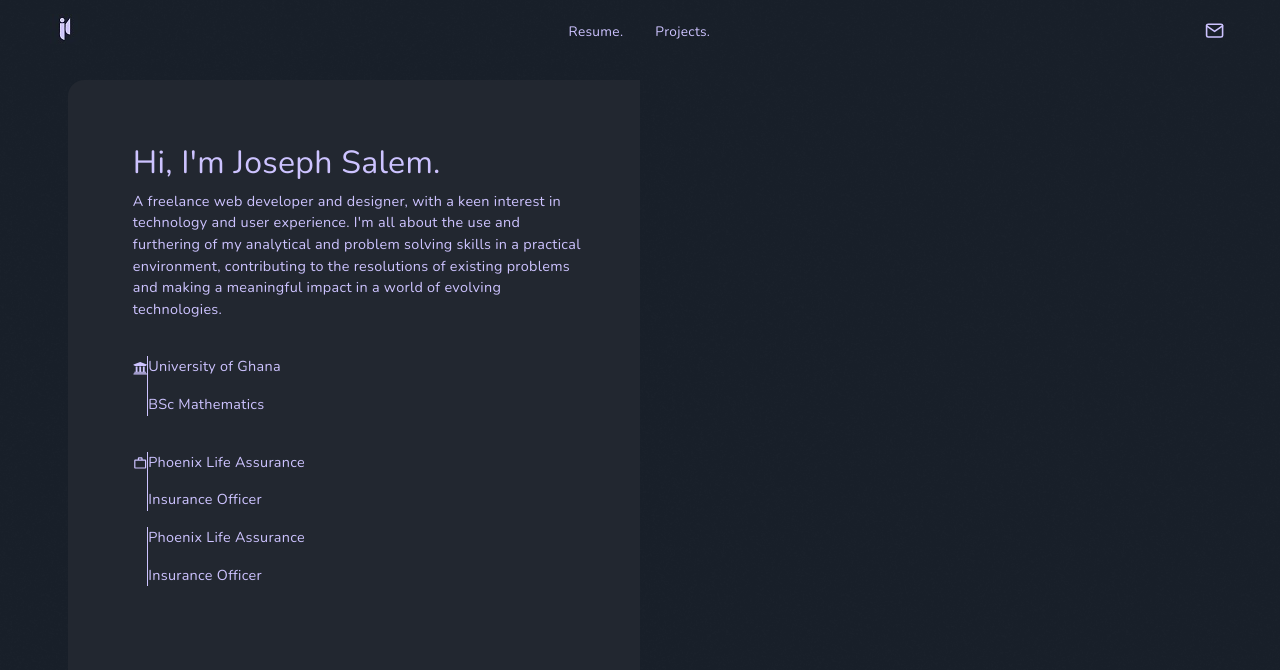
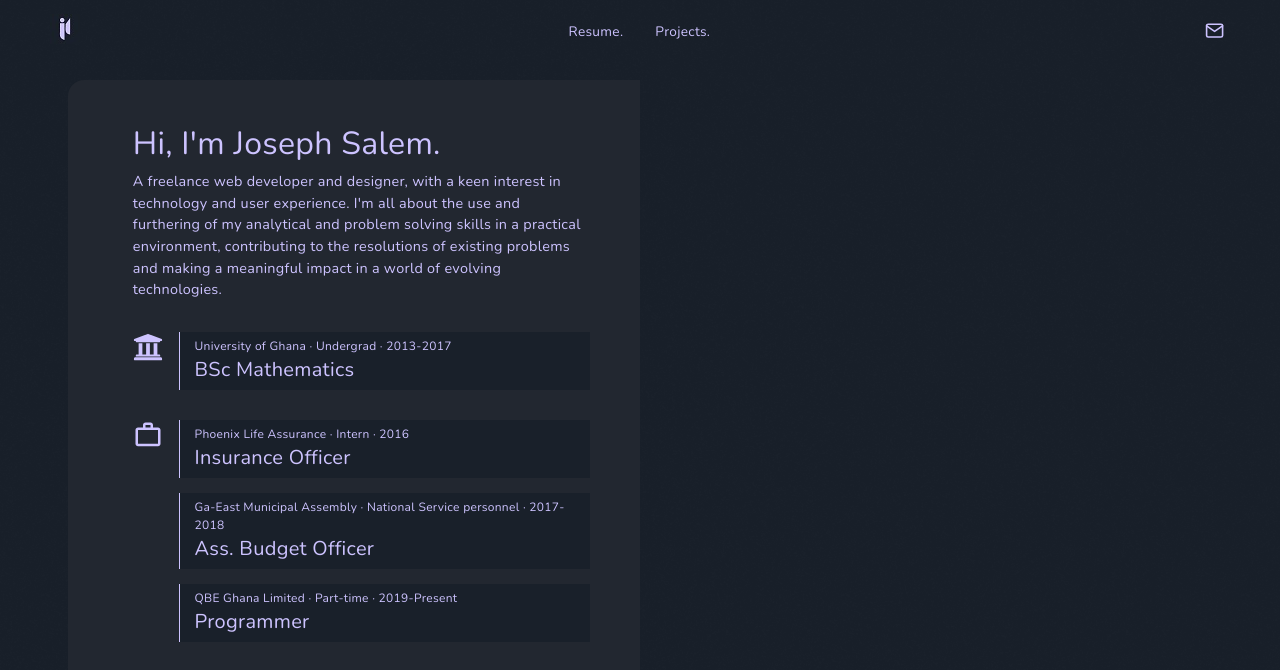
Before and after one commit to JoeSal777/joesal-portifolio, a React (Create React App) app: page /resume in a window 1280 px wide. Shown: the top 670 px of the page. Built offline with nearby package versions, Linux system fonts and the light colour scheme; a web font is replaced by a local one.

Commit message:
left side resume done

```diff
--- a/src/App.scss
+++ b/src/App.scss
@@ -21,6 +21,7 @@
 @import "./styles/_resume.scss";
 @import "./styles/_contact.scss";
 @import "./styles/_effects.scss";
+@import "./styles/_iconInfoBox.scss";
 
 body{
   font-family: var(--primaryFont) !important;
--- a/src/components/Resume.js
+++ b/src/components/Resume.js
@@ -35,7 +35,7 @@ export default class Resume extends Component {
                                     </div>
                                     <div className="info-item-history history-items">
                                         <div className="history-item">
-                                            <IconInfoBox title={"University of Ghana"} text={"BSc Mathematics"}/>
+                                            <IconInfoBox title={"University of Ghana · Undergrad · 2013-2017"} text={"BSc Mathematics"}/>
                                         </div>
                                     </div>
                                 </div>
@@ -46,10 +46,13 @@ export default class Resume extends Component {
                                     </div>
                                     <div className="info-item-history history-items">
                                         <div className="history-item">
-                                            <IconInfoBox title={"Phoenix Life Assurance"} text={"Insurance Officer"}/>
+                                            <IconInfoBox title={"Phoenix Life Assurance · Intern · 2016"} text={"Insurance Officer"}/>
                                         </div>
                                         <div className="history-item">
-                                            <IconInfoBox title={"Phoenix Life Assurance"} text={"Insurance Officer"}/>
+                                            <IconInfoBox title={"Ga-East Municipal Assembly · National Service personnel · 2017-2018"} text={"Ass. Budget Officer"}/>
+                                        </div>
+                                        <div className="history-item">
+                                            <IconInfoBox title={"QBE Ghana Limited · Part-time · 2019-Present"} text={"Programmer"}/>
                                         </div>
                                     </div>
                                 </div>
--- a/src/components/page-components/Button.js
+++ b/src/components/page-components/Button.js
@@ -1,7 +1,7 @@
 import styled from 'styled-components';
 
 
-// This is CSS for the cart button using 'styled-components'
+// This is CSS for the buttons using 'styled-components'
 export const ButtonContainer = styled.button`
 text-transform: capitalize;
 font-size: 1em;
--- a/src/components/page-components/iconInfoBox.js
+++ b/src/components/page-components/iconInfoBox.js
@@ -3,7 +3,7 @@ import React from 'react';
 function iconInfoBox(props){
     return(
         <div className="iconInfo_area">
-            <div className="tex-area-iconInfo">
+            <div className="text-area-iconInfo">
                 { props.title && <p className="title-iconInfo">{props.title}</p> }
                 { props.text && <p className="text-iconInfo">{props.text}</p> }
             </div>
--- /dev/null
+++ b/src/styles/_iconInfoBox.scss
@@ -0,0 +1,10 @@
+.title-iconInfo{
+    font-size: 12px;
+    padding: 0;
+    margin: 0;
+}
+.text-iconInfo{
+    font-size: 20px;
+    padding: 0;
+    margin: 0;
+}
--- a/src/styles/_resume.scss
+++ b/src/styles/_resume.scss
@@ -27,6 +27,10 @@
 
         .history-item{
             border-left: 1px solid var(--secondaryColor);
+            margin-bottom: 15px;
+            padding: 5px 5px 5px 15px;
+            background-color: var(--mainDark);
+            //for more css on this section, check for css on the iconInfoBox component
         }
     }
     .resume_right-column{
@@ -64,26 +68,33 @@
         padding-right: 50px;
         padding-top: 30px;
         padding-bottom: 30px;
-        //display: flex;
-        //align-items: center;
 
         .infoArea{
             width: 100%;
             height: 100%;
-            padding-top: 7%;
+            padding-top: 3%;
             padding-bottom: 7%;
             padding-left: 7%;
             // display: flex;
             // flex-direction: column;
             //justify-content: space-between !important;
 
+            .history-icon{
+                font-size: 30px;
+            }
+
             .history-area{
                 clear: both;  //makes sure the float below only affects elements within the history-area class but not without
-                padding-top: 20px;
+                padding-top: 15px;
             }
-
             .info-item-history{
                 float: left;
+            }
+            .history-icon-area{
+                width: 10% !important;
+            }
+            .history-items{
+                width: 90% !important;
             }
         }
     }
```
